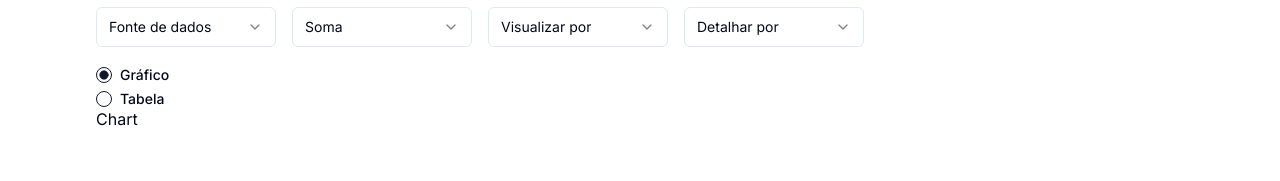
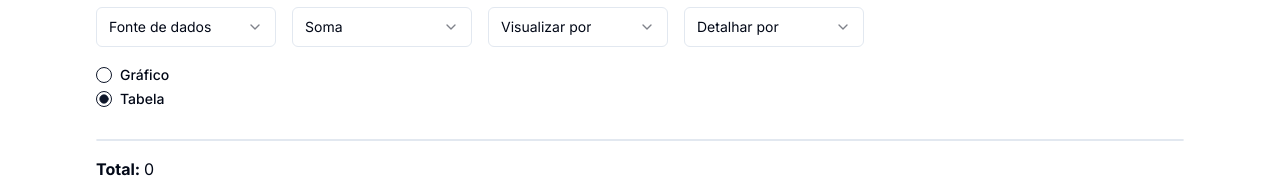
Before and after one commit to amorimcode/laclaw, a Next.js app: page / in a window 1280 px wide. Shown: the part 157-338 px from the top of the page. Built offline with nearby package versions, Linux system fonts and the light colour scheme.

Commit message:
refactor: Update Home page to include source parameter in getHome method

```diff
--- a/src/app/page.tsx
+++ b/src/app/page.tsx
@@ -26,7 +26,7 @@ const Home = () => {
   const [sumField, setSumField] = useState<string>("");
   const [viewBy, setViewBy] = useState<string>("");
   const [detailBy, setDetailBy] = useState<string>("");
-  const [viewMode, setViewMode] = useState<string>("graph");
+  const [viewMode, setViewMode] = useState<string>(ViewMode.TABLE);
 
   const fetchData = async () => {
     const instance = getInstance();
@@ -109,15 +109,15 @@ const Home = () => {
       <div>
         <RadioGroup
           onValueChange={(value) => setViewMode(value)}
-          defaultValue="graph"
+          defaultValue={ViewMode.TABLE}
         >
           <div className="flex items-center space-x-2">
-            <RadioGroupItem value="graph" id="graph" />
-            <Label htmlFor="graph">{t("RADIO.GRAPH")}</Label>
+            <RadioGroupItem value={ViewMode.GRAPH} id={ViewMode.GRAPH} />
+            <Label htmlFor={ViewMode.GRAPH}>{t("RADIO.GRAPH")}</Label>
           </div>
           <div className="flex items-center space-x-2">
-            <RadioGroupItem value="table" id="table" />
-            <Label htmlFor="table">{t("RADIO.TABLE")}</Label>
+            <RadioGroupItem value={ViewMode.TABLE} id={ViewMode.TABLE} />
+            <Label htmlFor={ViewMode.TABLE}>{t("RADIO.TABLE")}</Label>
           </div>
         </RadioGroup>
       </div>
```
